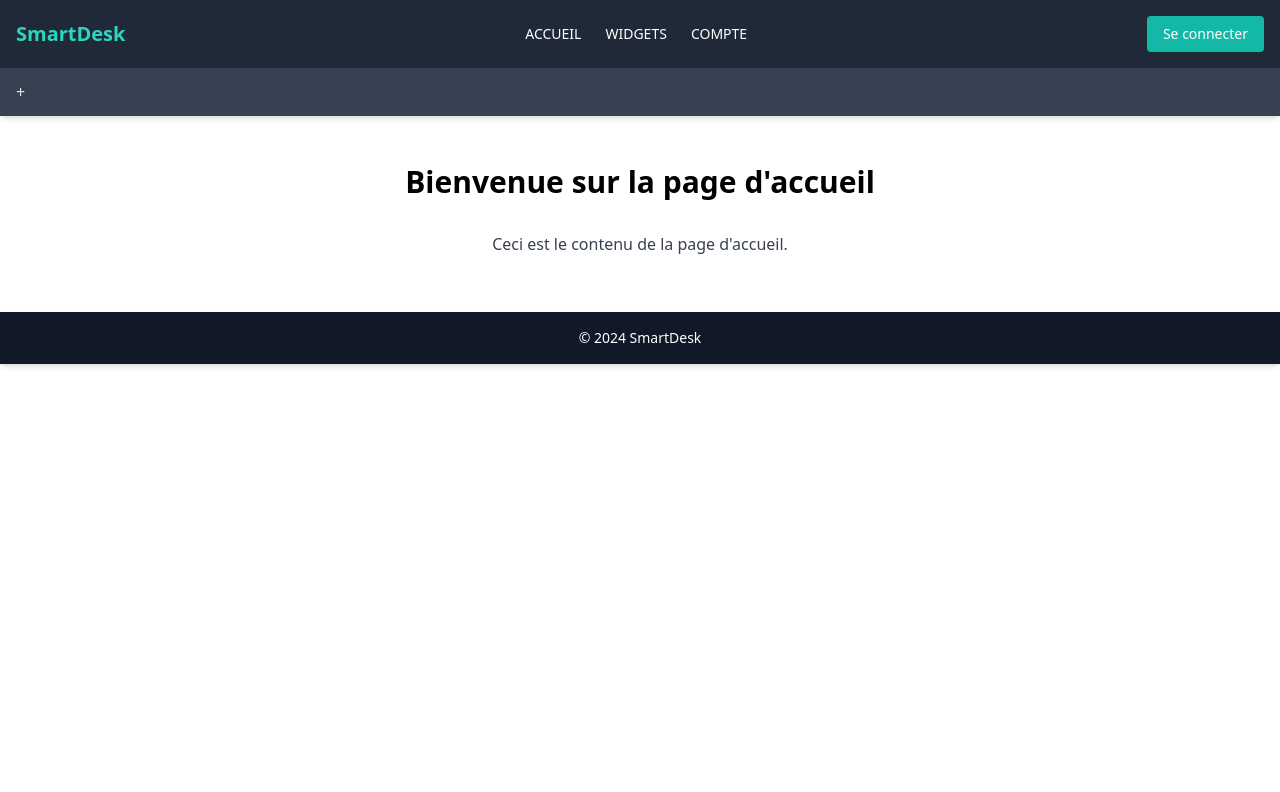
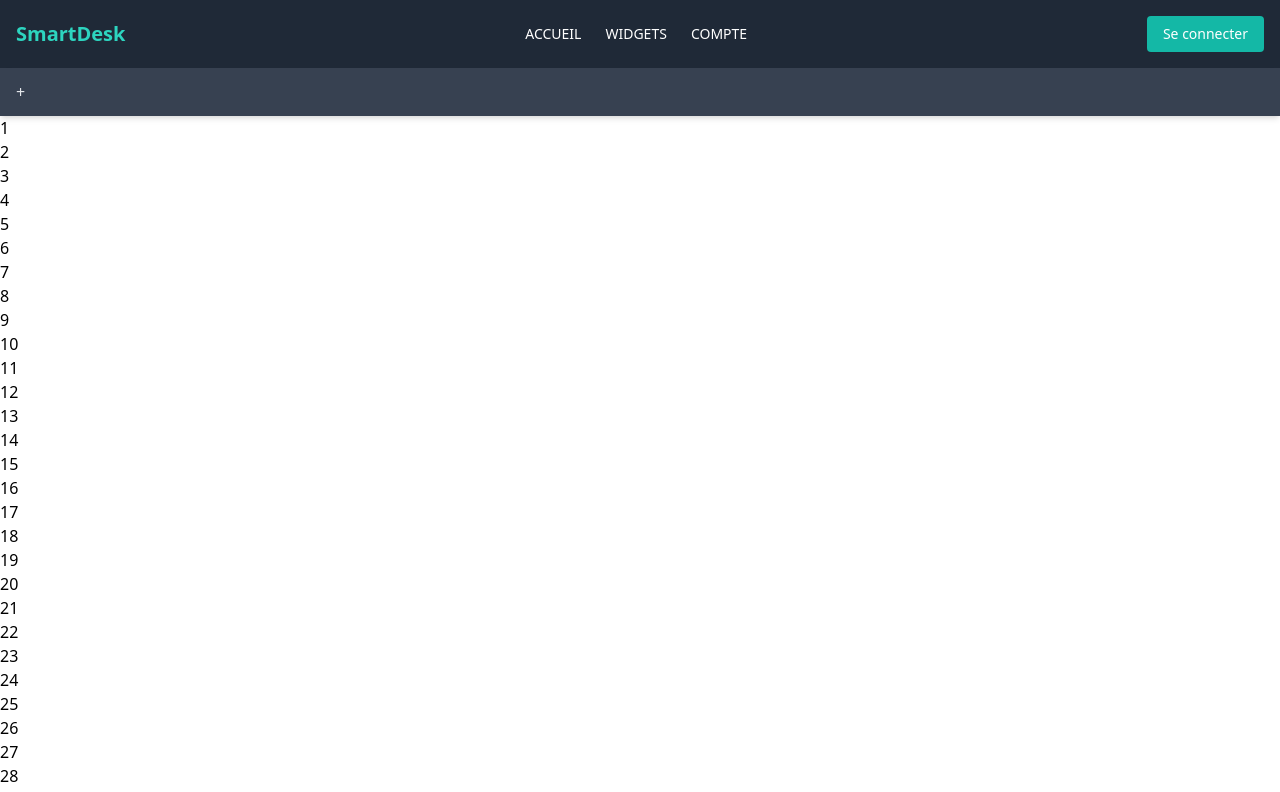
Before and after one commit to Thomkraft/SmartDesk, a SvelteKit app: page / in a window 1280 px wide. Shown: the top 792 px of the page. Built offline with nearby package versions, Linux system fonts and the light colour scheme.

Commit message:
Code de base calendrier

```diff
--- /dev/null
+++ b/src/lib/Calendar.svelte
@@ -0,0 +1,16 @@
+<script>
+    import {onMount} from "svelte";
+
+    let calendar;
+
+    onMount(() => {
+        calendar = document.getElementById("calendar");
+
+        for (let day = 1; day <= 31; day++) {
+            console.log(day);
+            calendar.insertAdjacentHTML("beforeend", `<div class="day">${day}</div>`);
+        }
+    });
+</script>
+
+<div id="calendar"></div>
--- a/src/routes/+page.svelte
+++ b/src/routes/+page.svelte
@@ -1,7 +1,5 @@
 <script>
+    import Calendar from "$lib/Calendar.svelte";
 </script>
 
-<div class="container mx-auto p-4">
-    <h1 class="text-3xl font-bold text-center my-8">Bienvenue sur la page d'accueil</h1>
-    <p class="text-center text-gray-700">Ceci est le contenu de la page d'accueil.</p>
-</div>
+<Calendar />
```
